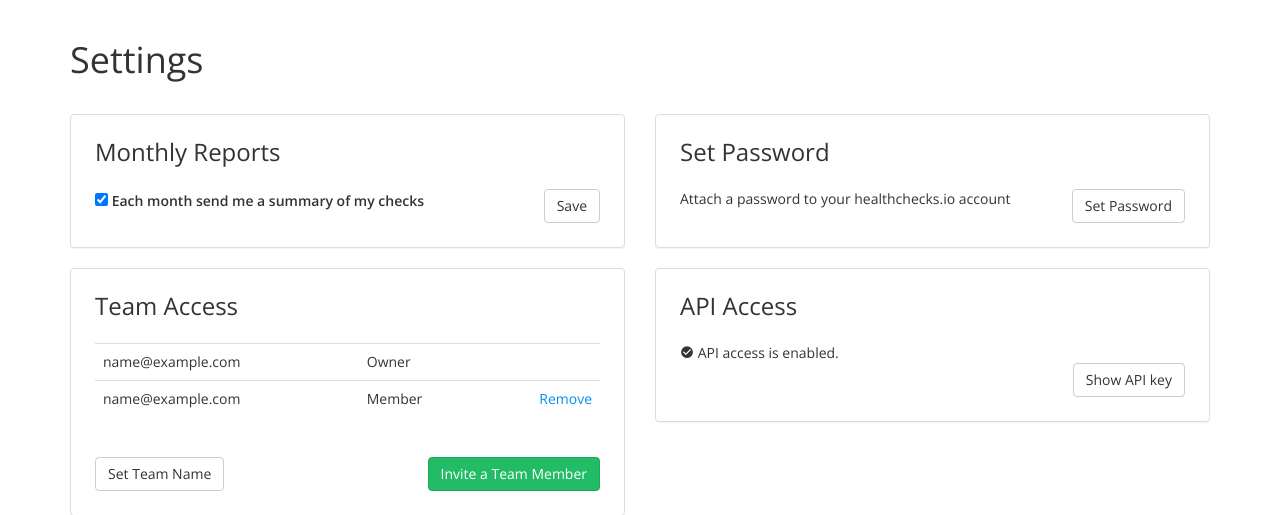
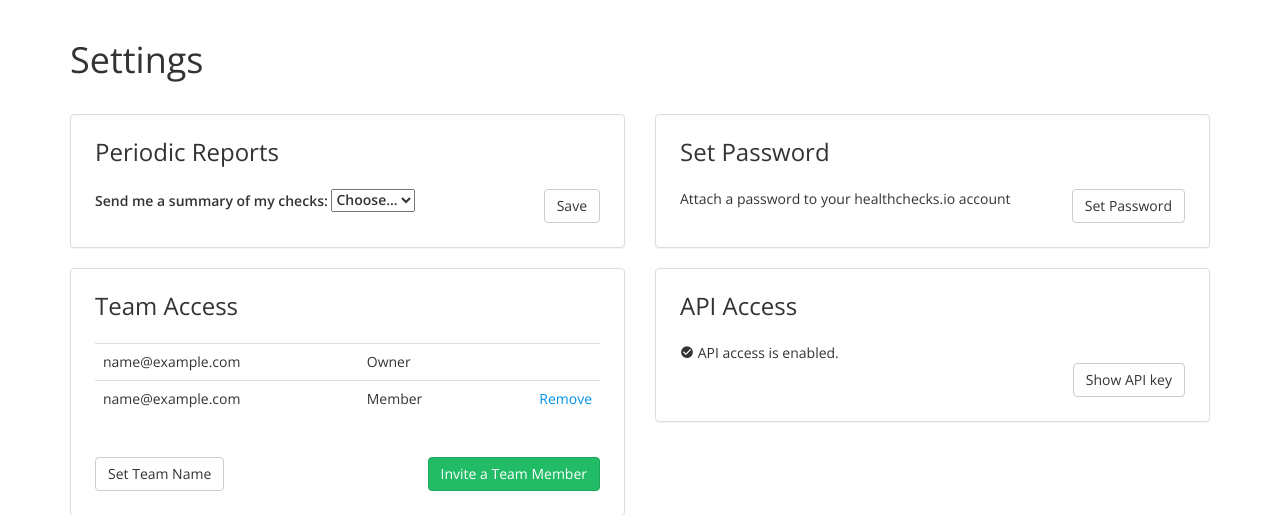
Before and after one commit to andela/healthchecks-f-society, a Django app: template templates/accounts/profile.html in a window 1280 px wide. Shown: the part 82-597 px from the top of the page. Run offline with Django 3.2, Linux system fonts and the light colour scheme; tables that the repository leaves empty hold one stand-in row (values such as "Sample post"); the template is opened without the code that fills it: values that come from a table or form of the project are taken from there, most other values are stand-ins (such as "Sample title", 1, 10 or a date in 2020); parts of the project's set-up code (start-up, migrations or seed data) failed here and were passed over; some libraries are stand-ins or nearby versions; some web fonts are replaced.

Commit message:
[Feature #150704025] Add periodic summary reports drop down.

```diff
--- a/templates/accounts/profile.html
+++ b/templates/accounts/profile.html
@@ -24,13 +24,15 @@
             <div class="panel-body settings-block">
                 <form method="post">
                     {% csrf_token %}
-                    <h2>Monthly Reports</h2>
-                    <label>
-                        <input
-                            name="reports_allowed"
-                            type="checkbox"
-                            {% if profile.reports_allowed %} checked {% endif %}>
-                        Each month send me a summary of my checks
+                    <h2>Periodic Reports</h2>
+
+                    <label>Send me a summary of my checks:
+                        <select class="custom-select mb-2 mr-sm-2 mb-sm-0" >
+                            <option {% if profile.reports_allowed == none %} selected {% endif %} value="none">Choose...</option>
+                            <option {% if profile.reports_allowed == daily %} selected {% endif %} value="daily">Daily</option>
+                            <option {% if profile.reports_allowed == weekly %} selected {% endif %} value="weekly">Weekly</option>
+                            <option {% if profile.reports_allowed == monthy %} selected {% endif %} value="monthly">Monthly</option>
+                        </select>
                     </label>
                     <button
                         name="update_reports_allowed"
```
